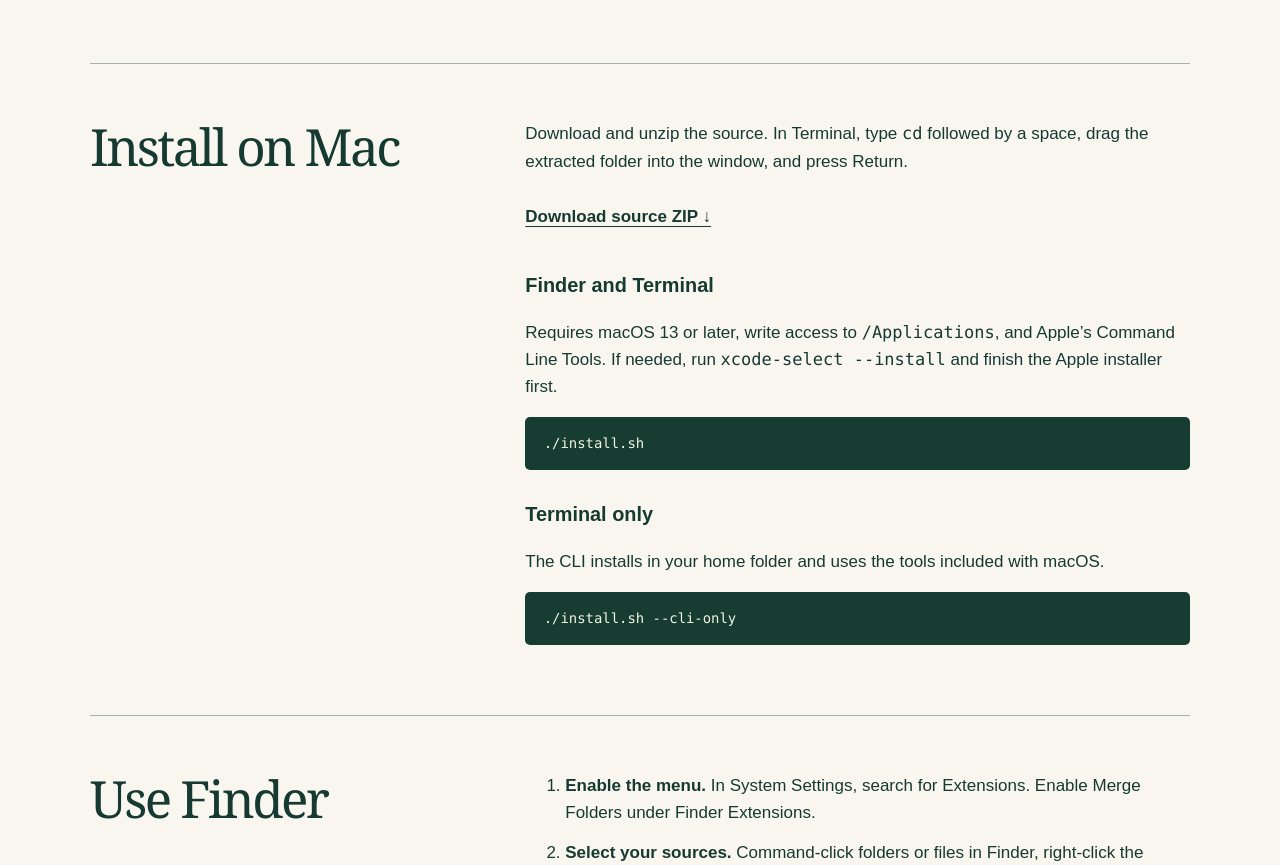
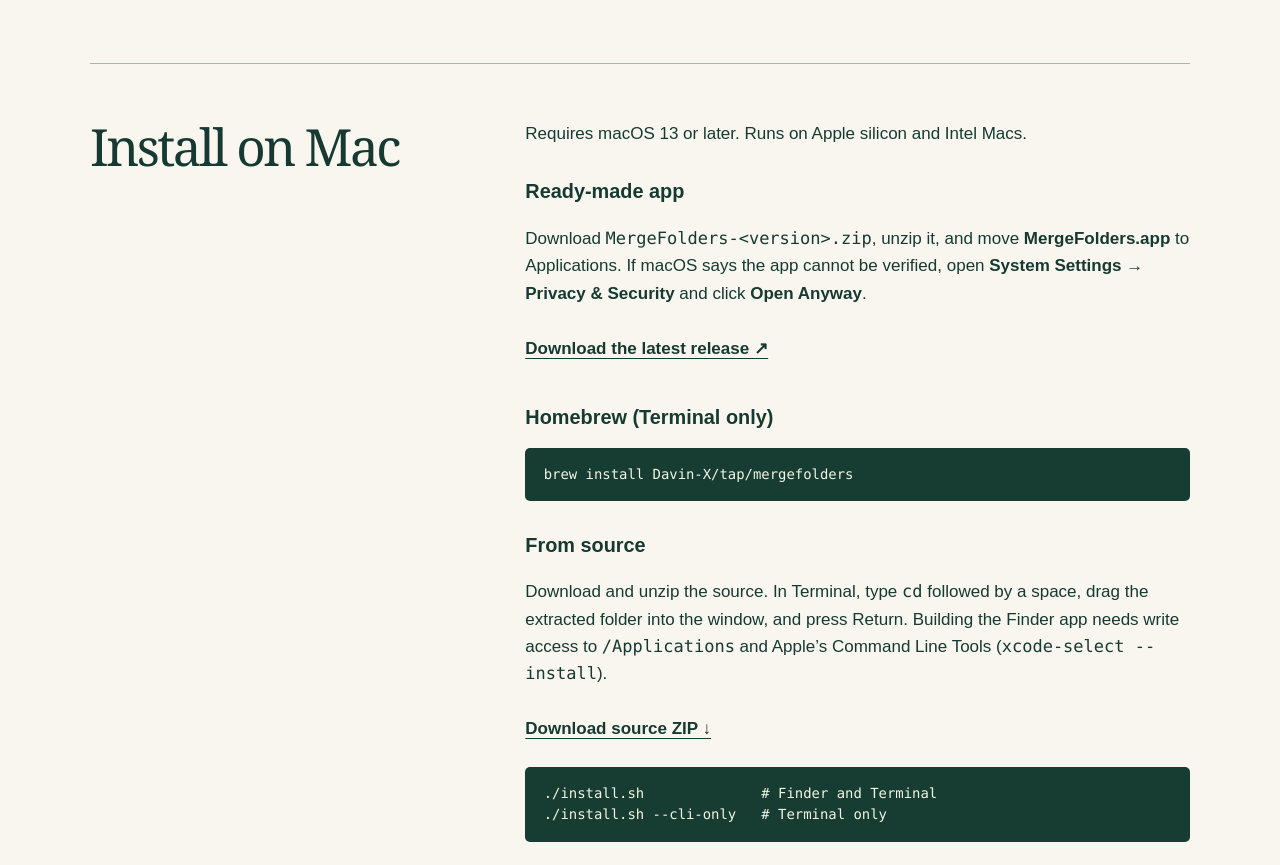
Before and after one commit to Davin-X/mergefolders, a plain HTML site: page docs/index.html in a window 1280 px wide. Shown: the part 760-1625 px from the top of the page. Drawn offline with Linux system fonts and the light colour scheme.

Commit message:
Update guide page for releases, Homebrew and undo
Co-Authored-By: Claude Opus 5.5 <noreply@anthropic.com>

```diff
--- a/docs/index.html
+++ b/docs/index.html
@@ -39,12 +39,15 @@
 </fieldset></section>
 
 <section class="chapter" id="install"><h2>Install on Mac</h2><div>
-<p>Download and unzip the source. In Terminal, type <code>cd</code> followed by a space, drag the extracted folder into the window, and press Return.</p>
+<p>Requires macOS 13 or later. Runs on Apple silicon and Intel Macs.</p>
+<h3>Ready-made app</h3><p>Download <code>MergeFolders-&lt;version&gt;.zip</code>, unzip it, and move <b>MergeFolders.app</b> to Applications. If macOS says the app cannot be verified, open <b>System Settings → Privacy &amp; Security</b> and click <b>Open Anyway</b>.</p>
+<a class="download" href="https://github.com/Davin-X/mergefolders/releases/latest">Download the latest release ↗</a>
+<h3>Homebrew (Terminal only)</h3>
+<pre><code>brew install Davin-X/tap/mergefolders</code></pre>
+<h3>From source</h3><p>Download and unzip the source. In Terminal, type <code>cd</code> followed by a space, drag the extracted folder into the window, and press Return. Building the Finder app needs write access to <code>/Applications</code> and Apple’s Command Line Tools (<code>xcode-select --install</code>).</p>
 <a class="download" href="mergefolders-source.zip" download>Download source ZIP ↓</a>
-<h3>Finder and Terminal</h3><p>Requires macOS 13 or later, write access to <code>/Applications</code>, and Apple’s Command Line Tools. If needed, run <code>xcode-select --install</code> and finish the Apple installer first.</p>
-<pre><code>./install.sh</code></pre>
-<h3>Terminal only</h3><p>The CLI installs in your home folder and uses the tools included with macOS.</p>
-<pre><code>./install.sh --cli-only</code></pre>
+<pre><code>./install.sh              # Finder and Terminal
+./install.sh --cli-only   # Terminal only</code></pre>
 </div></section>
 <section class="chapter" id="finder"><h2>Use Finder</h2><div>
 <ol><li><strong>Enable the menu.</strong> In System Settings, search for Extensions. Enable Merge Folders under Finder Extensions.</li>
@@ -54,7 +57,7 @@
 <a class="guide-shot" href="assets/merge-choose.png"><img src="assets/merge-choose.png" width="1000" height="924" loading="lazy" alt="Merge Folders lists Camera and Phone. Choose is available, and Preview and Merge are disabled until a destination is selected."></a></li>
 <li><strong>Preview the names.</strong> Click <b>Preview</b>. The last planned path ends in <code>beach (2).jpg</code>, so both photos will be kept. The dry run leaves the sources in place.
 <a class="guide-shot" href="assets/merge-preview.png"><img src="assets/merge-preview.png" width="1000" height="924" loading="lazy" alt="Preview lists two planned moves into Album and shows the second photo becoming beach (2).jpg."></a></li>
-<li><strong>Merge and inspect the result.</strong> Click <b>Merge</b>. In this example the summary reports two files moved, one renamed, and zero failures. Click <b>Open Folder</b> to see both photos, or <b>Done</b> to close the window.
+<li><strong>Merge and inspect the result.</strong> Click <b>Merge</b>. In this example the summary reports two files moved, one renamed, and zero failures. Click <b>Open Folder</b> to see both photos, <b>Undo Merge</b> to put every file back, or <b>Done</b> to close the window.
 <a class="guide-shot" href="assets/merge-result.png"><img src="assets/merge-result.png" width="1000" height="924" loading="lazy" alt="Completed merge with Open Folder available, Done ready to close the window, and a summary of two moved, one renamed, zero skipped, and zero failed."></a></li>
 </ol>
 </div></section>
@@ -78,7 +81,7 @@ ls "$demo/Merged"</code></pre>
 <details><summary>Where is the Finder menu?</summary><p>Open MergeFolders from Applications and click Open Finder Extensions. Enable Merge Folders, reopen the Finder window, then right-click selected items.</p></details>
 <details><summary>Can I undo a merge?</summary><p>Yes. After a merge, click <strong>Undo Merge</strong>, or run <code>mergefolders --undo</code> in Terminal. Each file moves back to where it was, including after a cancelled or partly failed merge. Files you deleted or replaced since the merge are reported and left alone. Preview first and keep a backup of important files.</p></details>
 <details><summary>What about links or cloud files?</summary><p>Download cloud-only files first. Symbolic links move as links. A relative link can resolve differently in its new location.</p></details>
-<details><summary>How do I update or uninstall?</summary><p>To update, download the new source and rerun your installer. To uninstall, disable the Finder extension, quit Merge Folders, and run:</p>
+<details><summary>How do I update or uninstall?</summary><p>Opening the app from Applications tells you when a newer release exists. To update, replace the app with the one from the <a href="https://github.com/Davin-X/mergefolders/releases/latest">latest release</a>, run <code>brew upgrade mergefolders</code>, or rerun the installer from new source. To uninstall, disable the Finder extension, quit Merge Folders, and run:</p>
 <pre><code>pluginkit -r "/Applications/MergeFolders.app/Contents/PlugIns/MergeFoldersExt.appex"</code></pre><p>Move MergeFolders.app to the Trash. Remove the CLI with <code>rm -i "$HOME/bin/mergefolders"</code>.</p></details>
 </div></section>
 </main><footer><span>Merge Folders for macOS</span><span><a href="https://github.com/Davin-X/mergefolders">Source</a> · <a href="https://github.com/Davin-X/mergefolders/blob/main/LICENSE">MIT licensed</a> · <a href="https://github.com/Davin-X/mergefolders/issues">Report an issue</a></span></footer>
```
